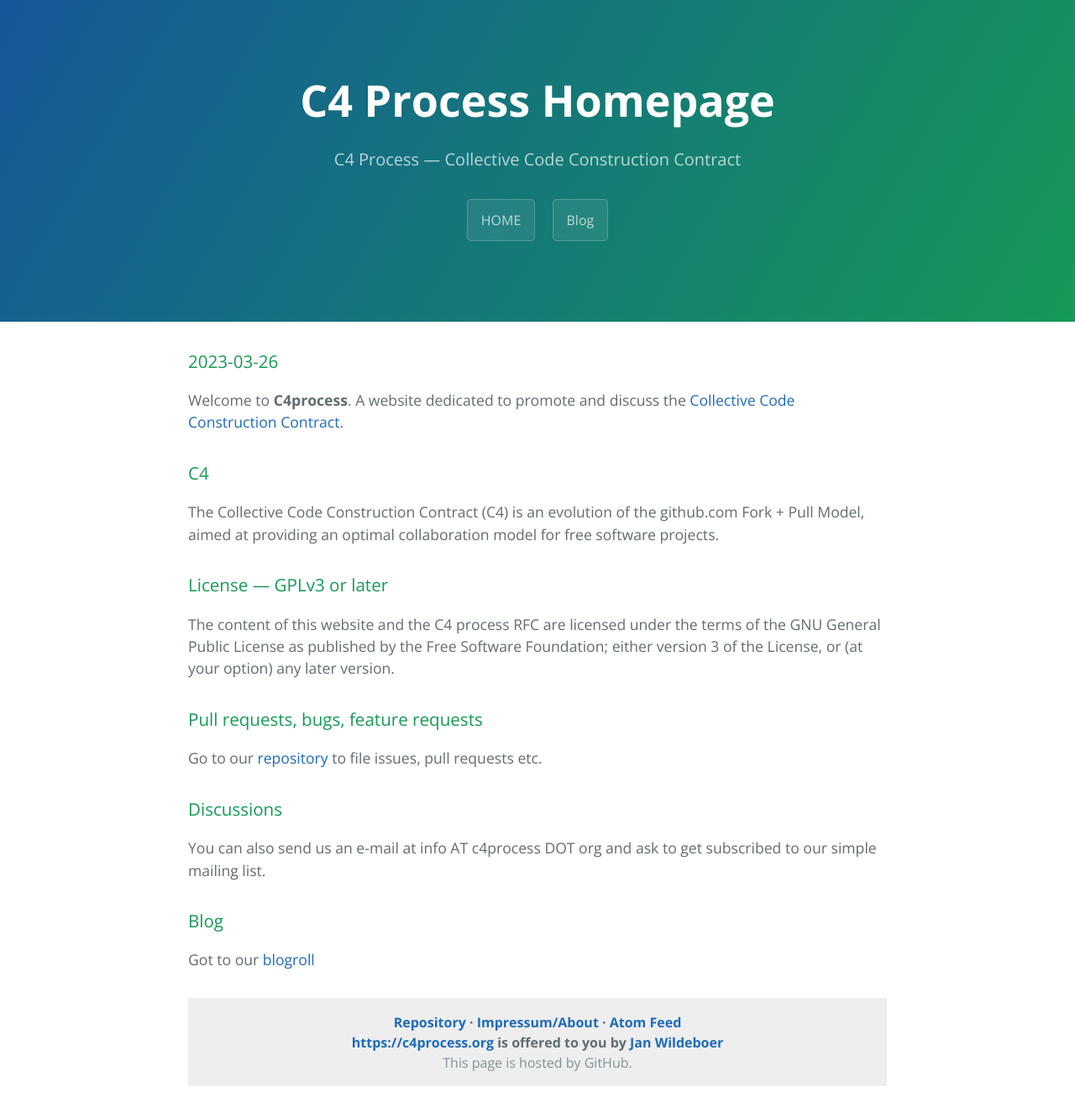
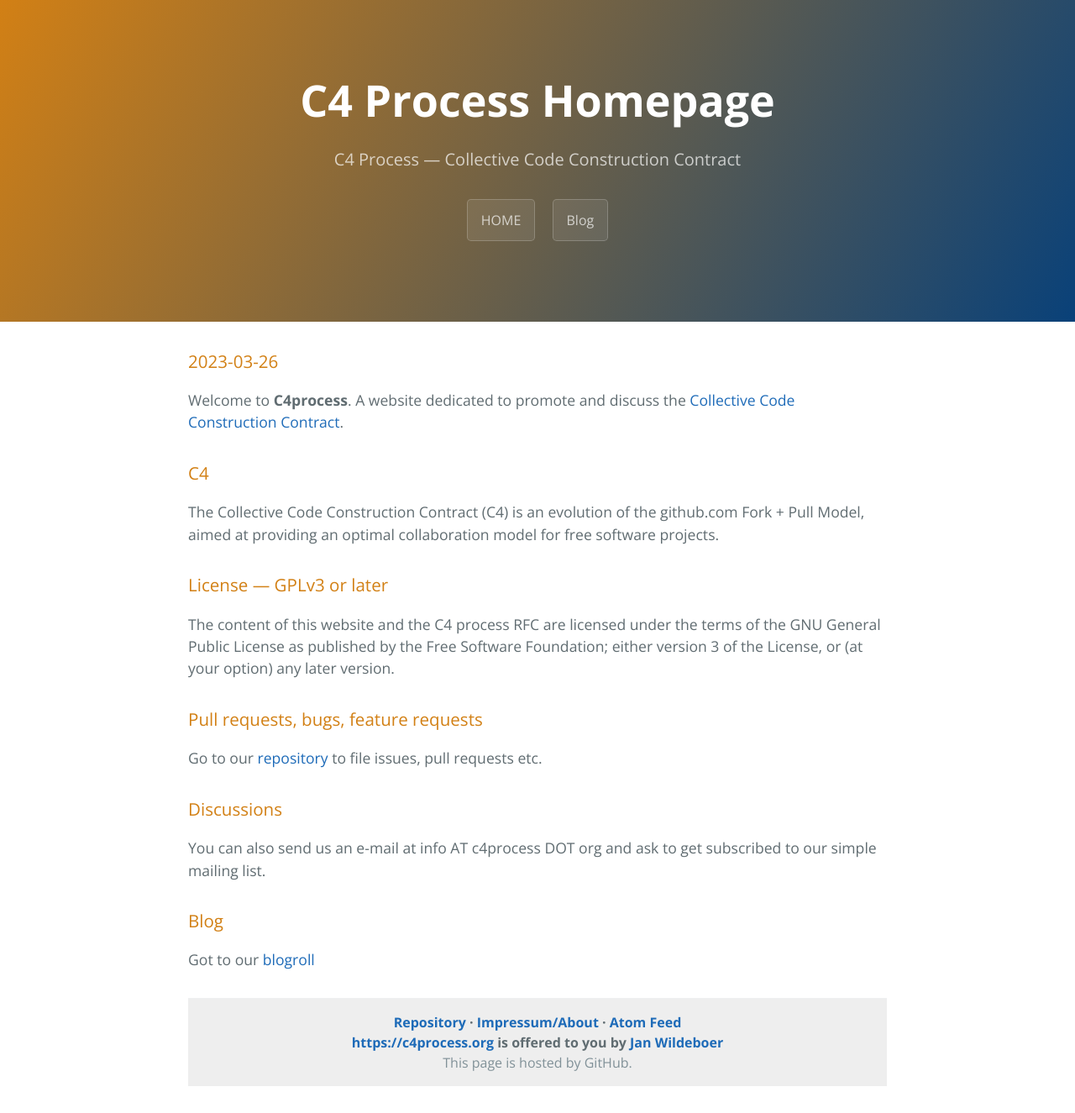
Before and after one commit to jwildeboer/c4processweb, a Jekyll site: the page built from index.md, in a window 1280 px wide. Shown: the whole page at 84% size. Built offline with Jekyll 4.4.1, drawn with Linux system fonts in a browser that asks for light colours.

Commit message:
Better looking color scheme

```diff
--- a/_sass/variables.scss
+++ b/_sass/variables.scss
@@ -4,11 +4,11 @@ $medium-breakpoint: 42em !default;
 
 // Headers
 $header-heading-color: #fff !default;
-$header-bg-color: #159957 !default;
-$header-bg-color-secondary: #155799 !default;
+$header-bg-color: #094179 !default;
+$header-bg-color-secondary: #d28015 !default;
 
 // Text
-$section-headings-color: #159957 !default;
+$section-headings-color: #d28015 !default;
 $body-text-color: #606c71 !default;
 $body-link-color: #1e6bb8 !default;
 $blockquote-text-color: #819198 !default;
```
